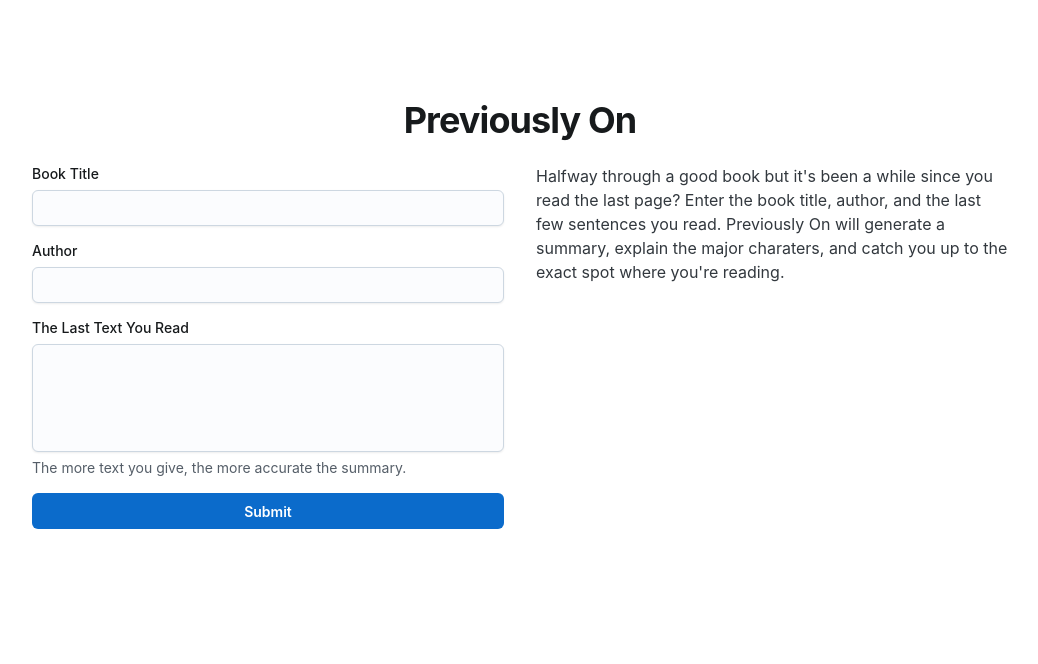
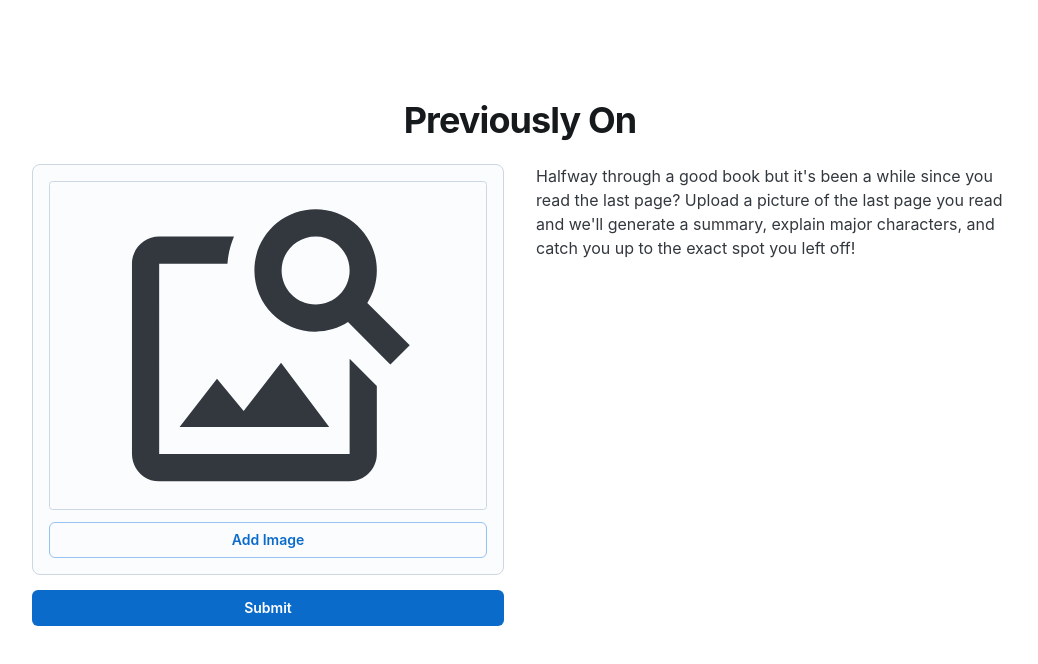
Before and after one commit to jimburch/previously-on, a Next.js app: page / in a window 1280 px wide. Shown: the top 664 px of the page, without its empty margins (120-1158 px from the left). Built offline with nearby package versions, Linux system fonts and the light colour scheme.

Commit message:
basic image upload component

```diff
--- a/package.json
+++ b/package.json
@@ -11,7 +11,9 @@
   "dependencies": {
     "@emotion/react": "^11.10.6",
     "@emotion/styled": "^11.10.6",
+    "@mui/icons-material": "^5.11.16",
     "@mui/joy": "^5.0.0-alpha.74",
+    "@mui/material": "^5.11.16",
     "@types/node": "18.15.11",
     "@types/react": "18.0.31",
     "@types/react-dom": "18.0.11",
--- a/src/components/Description/Description.tsx
+++ b/src/components/Description/Description.tsx
@@ -13,7 +13,7 @@ const Description = ({ description, isSubmitted }: DescriptionProps) => {
       {!isSubmitted ? (
         <Typography>
           {
-            "Halfway through a good book but it's been a while since you read the last page? Enter the book title, author, and the last few sentences you read. Previously On will generate a summary, explain the major charaters, and catch you up to the exact spot where you're reading."
+            "Halfway through a good book but it's been a while since you read the last page? Upload a picture of the last page you read and we'll generate a summary, explain major characters, and catch you up to the exact spot you left off!"
           }
         </Typography>
       ) : null}
--- a/src/components/Form/Form.tsx
+++ b/src/components/Form/Form.tsx
@@ -11,6 +11,7 @@ import {
 } from "@mui/joy";
 
 import styles from "./Form.module.css";
+import ImageUpload from "../ImageUpload/ImageUpload";
 
 type FormProps = {
   setDescription: (description: any) => void;
@@ -20,14 +21,15 @@ type FormProps = {
 const Form = ({ setDescription, setIsSubmitted }: FormProps) => {
   const formik = useFormik({
     initialValues: {
-      title: "",
-      author: "",
-      bookmark: "",
+      // title: "",
+      // author: "",
+      // bookmark: "",
+      image: null,
     },
     validationSchema: Yup.object({
-      title: Yup.string().required("Required"),
-      author: Yup.string().required("Required"),
-      bookmark: Yup.string().required("Required"),
+      // title: Yup.string().required("Required"),
+      // author: Yup.string().required("Required"),
+      // bookmark: Yup.string().required("Required"),
     }),
     onSubmit: (values) => {
       handleSubmit(values);
@@ -39,7 +41,8 @@ const Form = ({ setDescription, setIsSubmitted }: FormProps) => {
     setIsSubmitted(true);
     formik.setSubmitting(true);
 
-    const { title, author, bookmark } = values;
+    const { title, author, bookmark, image } = values;
+    console.log(image);
 
     const response = await fetch("/api/openai", {
       method: "POST",
@@ -78,7 +81,7 @@ const Form = ({ setDescription, setIsSubmitted }: FormProps) => {
 
   return (
     <form className={styles.root} onSubmit={formik.handleSubmit}>
-      <FormControl>
+      {/* <FormControl>
         <FormLabel htmlFor="title">Book Title</FormLabel>
         <Input
           id="title"
@@ -119,6 +122,9 @@ const Form = ({ setDescription, setIsSubmitted }: FormProps) => {
         <FormHelperText>
           The more text you give, the more accurate the summary.
         </FormHelperText>
+      </FormControl> */}
+      <FormControl>
+        <ImageUpload setFieldValue={formik.setFieldValue} />
       </FormControl>
       <FormControl>
         <Button
--- /dev/null
+++ b/src/components/ImageUpload/ImageUpload.module.css
@@ -0,0 +1,7 @@
+.input {
+  display: none;
+}
+
+.button {
+  margin-top: 10px;
+}
--- /dev/null
+++ b/src/components/ImageUpload/ImageUpload.tsx
@@ -0,0 +1,58 @@
+import { useState, useRef } from "react";
+import { AspectRatio, Card, Button } from "@mui/joy";
+import Image from "next/image";
+import ImageSearchIcon from "@mui/icons-material/ImageSearch";
+
+import styles from "./ImageUpload.module.css";
+
+type ImageUploadProps = {
+  setFieldValue: (field: string, value: any, shouldValidate?: boolean) => void;
+};
+
+const ImageUpload = ({ setFieldValue }: ImageUploadProps) => {
+  const [image, setImage] = useState<string>("");
+  const inputRef = useRef<HTMLInputElement>(null);
+
+  const handleClick = (e: any) => {
+    e.preventDefault();
+    if (inputRef.current) {
+      inputRef.current.click();
+    }
+  };
+
+  const handleChange = (e: any) => {
+    if (e.target.files[0]) {
+      setImage(URL.createObjectURL(e.target.files[0]));
+      setFieldValue("image", e.target.files[0]);
+    }
+  };
+
+  return (
+    <div>
+      <input
+        className={styles.input}
+        type="file"
+        ref={inputRef}
+        onChange={(e) => handleChange(e)}
+      />
+      <Card>
+        <AspectRatio variant="outlined" ratio={image ? "3/4" : "4/3"}>
+          {image ? (
+            <Image src={image} alt="book page" width={300} height={300} />
+          ) : (
+            <ImageSearchIcon />
+          )}
+        </AspectRatio>
+        <Button
+          className={styles.button}
+          variant="outlined"
+          onClick={(e) => handleClick(e)}
+        >
+          Add Image
+        </Button>
+      </Card>
+    </div>
+  );
+};
+
+export default ImageUpload;
```
Also changed, not shown: 1 other file (tests, documents, lock files or other folders).
